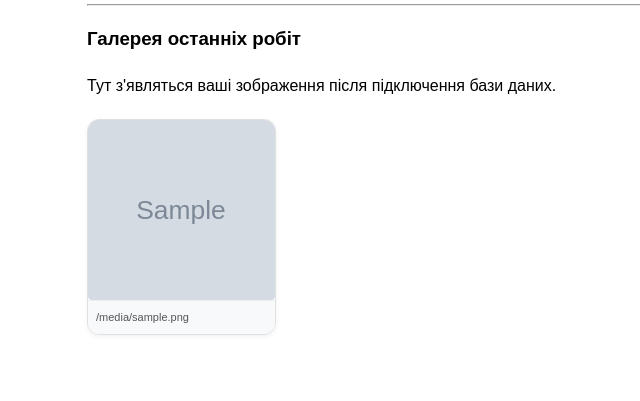
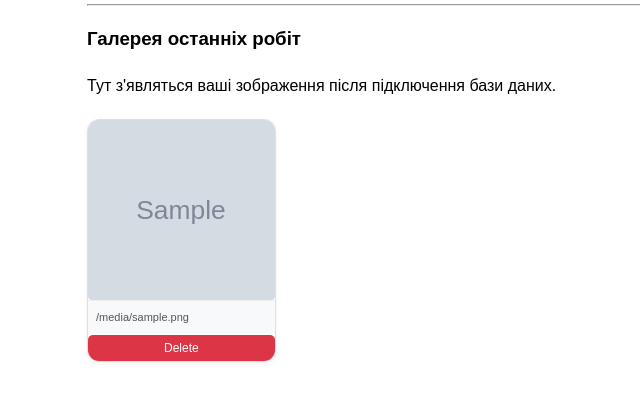
Before and after one commit to 17Fang-hub/knu-web-app, a FastAPI app: template templates/index.html in a window 1280 px wide. Shown: the part 376-777 px from the top of the page, without its empty margins (153-793 px from the left). Run offline with FastAPI, Linux system fonts and the light colour scheme; the template is opened without the code that fills it: most values are stand-ins (such as "Sample title", 1, 10 or a date in 2020); grey boxes marked "Sample" are stand-in pictures.

Commit message:
Add delete image method and synchronize local and db storages

```diff
--- a/main.py
+++ b/main.py
@@ -1,3 +1,4 @@
+import os
 import shutil
 from pathlib import Path
 from fastapi import FastAPI, Request, UploadFile, File
@@ -9,16 +10,38 @@ from database import engine, AsyncSessionLocal, Base
 from models import Image
 from contextlib import asynccontextmanager
 
+UPLOAD_DIR = Path("static/uploads")
+UPLOAD_DIR.mkdir(parents=True, exist_ok=True)
+
 @asynccontextmanager
 async def lifespan(app: FastAPI):
     async with engine.begin() as conn:
         await conn.run_sync(Base.metadata.create_all)
+
+    async with AsyncSessionLocal() as session:
+        result = await session.execute(select(Image))
+        db_images = {str(img.filename) for img in result.scalars().all()}
+
+        disk_images = {
+            f.name for f in UPLOAD_DIR.iterdir()
+            if f.is_file()
+        }
+
+        for filename in disk_images - db_images:
+            session.add(Image(filename=filename))
+
+        for filename in db_images - disk_images:
+            result = await session.execute(
+                select(Image).where(Image.filename==filename)
+            )
+            images_to_delete = result.scalars().all()
+            for image in images_to_delete:
+                await session.delete(image)
+
+        await session.commit()
     yield
 
 app = FastAPI(lifespan=lifespan)
-
-UPLOAD_DIR = Path("static/uploads")
-UPLOAD_DIR.mkdir(parents=True, exist_ok=True)
 
 app.mount("/static", StaticFiles(directory="static"), name="static")
 templates = Jinja2Templates(directory="templates")
@@ -51,3 +74,20 @@ async def upload_image(request: Request, file: UploadFile = File(...)):
         await session.commit()
 
     return RedirectResponse(url="/", status_code=303)
+
+@app.delete("/delete/{filename}")
+async def delete_image(filename: str):
+    async with AsyncSessionLocal() as session:
+        result = await session.execute(
+            select(Image).where(Image.filename == filename)
+        )
+        image = result.scalar_one_or_none()
+        if image:
+            await session.delete(image)
+            await session.commit()
+
+    file_path = UPLOAD_DIR / filename
+    if file_path.exists():
+        os.remove(file_path)
+
+    return RedirectResponse(url="/", status_code=303)
--- a/models.py
+++ b/models.py
@@ -6,5 +6,5 @@ class Image(Base):
     __tablename__ = "images"
 
     id = Column(Integer, primary_key=True, index=True)
-    filename = Column(String, nullable=False)
+    filename = Column(String, nullable=False, unique=True)
     uploaded_at = Column(DateTime(timezone=True), server_default=func.now())
--- a/static/css/style.css
+++ b/static/css/style.css
@@ -100,3 +100,18 @@ button {
     font-weight: bold;
     cursor: pointer;
 }
+
+.delete-btn {
+    width: 100%;
+    padding: 6px;
+    background-color: #dc3545;
+    color: white;
+    border: none;
+    cursor: pointer;
+    font-size: 12px;
+    border-radius: 0 0 12px, 12px;
+}
+
+.delete-btn:hover {
+    background-color: #b02a37
+}
--- a/static/js/script.js
+++ b/static/js/script.js
@@ -20,3 +20,10 @@ modal.onclick = function(event) {
         modal.style.display = "none";
     }
 }
+
+function confirmDelete(filename) {
+    if (confirm("Are you sure you want to delete " + filename + "?")) {
+        fetch("/delete/" + filename, { method: "DELETE" })
+            .then(() => location.reload());
+    }
+}
--- a/templates/index.html
+++ b/templates/index.html
@@ -28,6 +28,11 @@
                     <div class="image-info">
                         {{ image.filename }}
                     </div>
+                    <button
+                        class="delete-btn"
+                        onclick="confirmDelete('{{  image.filename }}')">
+                        Delete
+                    </button>
                 </div>
             {% else %}
                 <p>Поки що немає завантажених зображень.</p>
```
